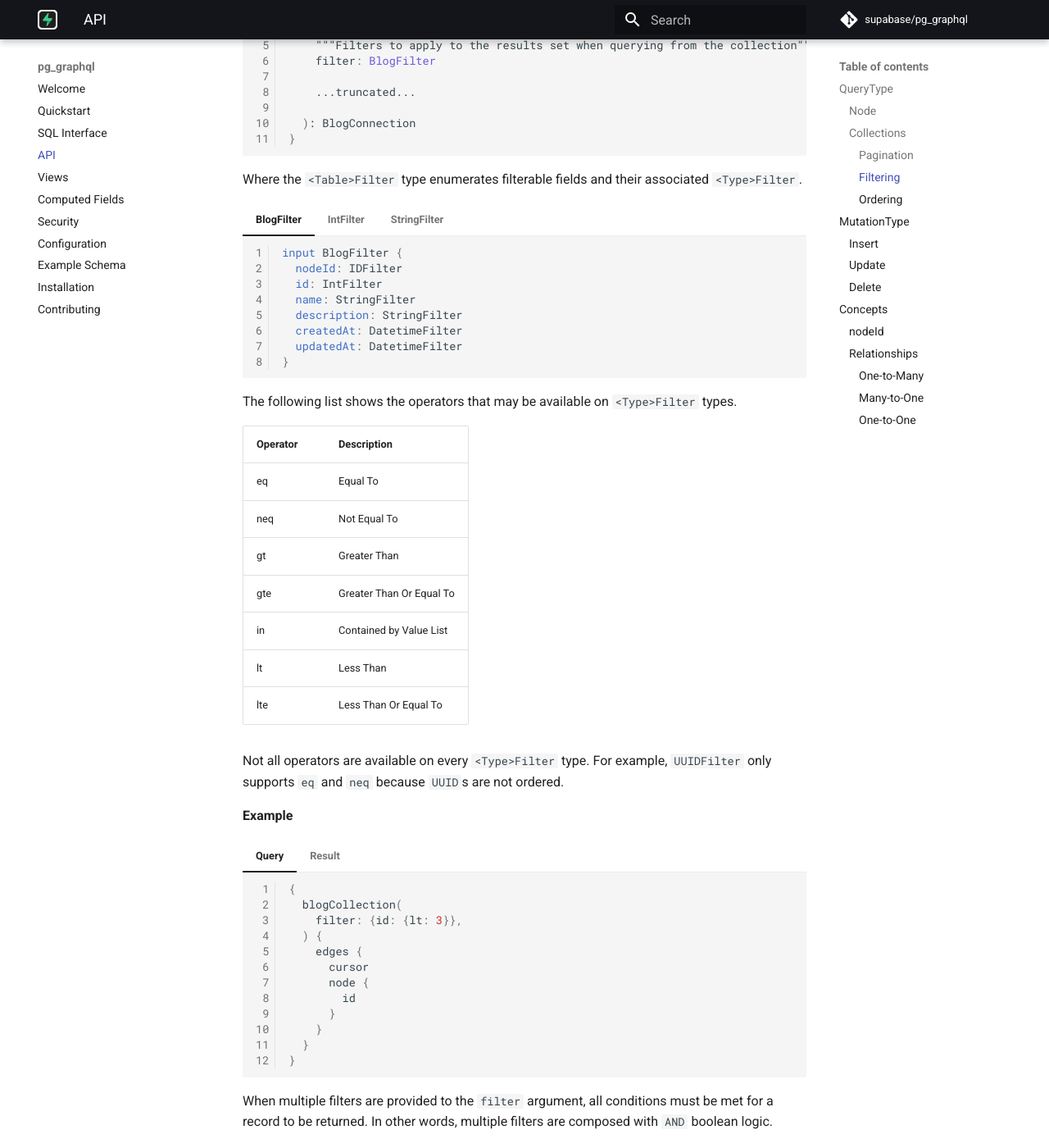
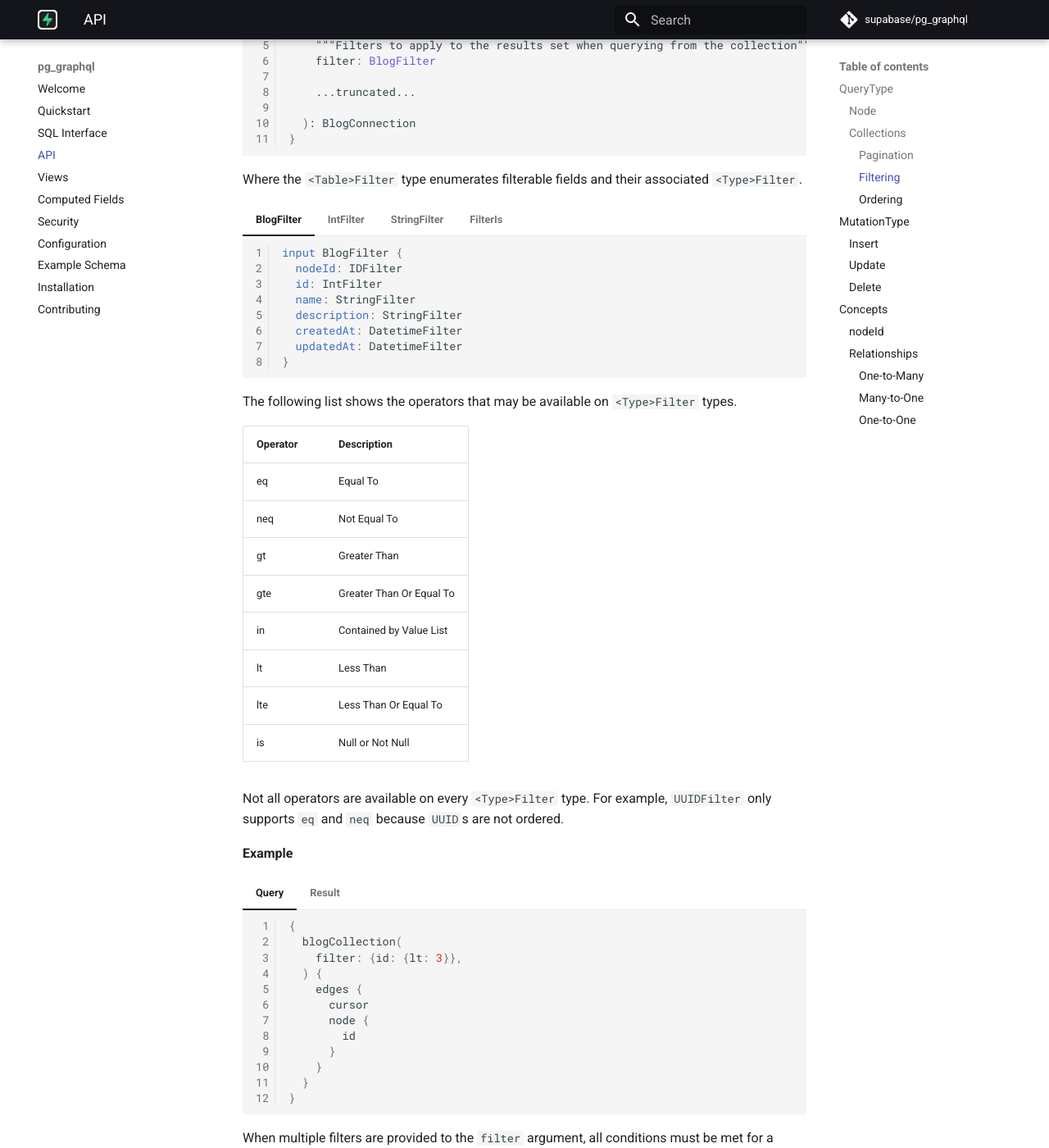
Before and after one commit to supabase/pg_graphql, an MkDocs documentation site: the page built from docs/api.md, in a window 1280 px wide and 1400 px high, scrolled down 5112 px. Shown: the whole window at 82% size. Built offline with MkDocs 1.6.1 and Material for MkDocs 9.7.7, drawn with Linux system fonts in a browser that asks for light colours; comment, search, counter and statistics services are not loaded.

Commit message:
document `is` filter

````diff
--- a/docs/api.md
+++ b/docs/api.md
@@ -464,6 +464,7 @@
       lt: Int
       lte: Int
       neq: Int
+      is: FilterIs
     }
     ```
 
@@ -481,9 +482,18 @@
       lt: String
       lte: String
       neq: String
+      is: FilterIs
     }
     ```
 
+=== "FilterIs"
+
+    ```graphql
+    enum FilterIs {
+      NULL
+      NOT_NULL
+    }
+    ```
 
 The following list shows the operators that may be available on `<Type>Filter` types.
 
@@ -497,6 +507,7 @@
 | in          | Contained by Value List  |
 | lt          | Less Than                |
 | lte         | Less Than Or Equal To    |
+| is          | Null or Not Null         |
 
 Not all operators are available on every `<Type>Filter` type. For example, `UUIDFilter` only supports `eq` and `neq` because `UUID`s are not ordered.
 
````
Also changed, not shown: 1 other file.
